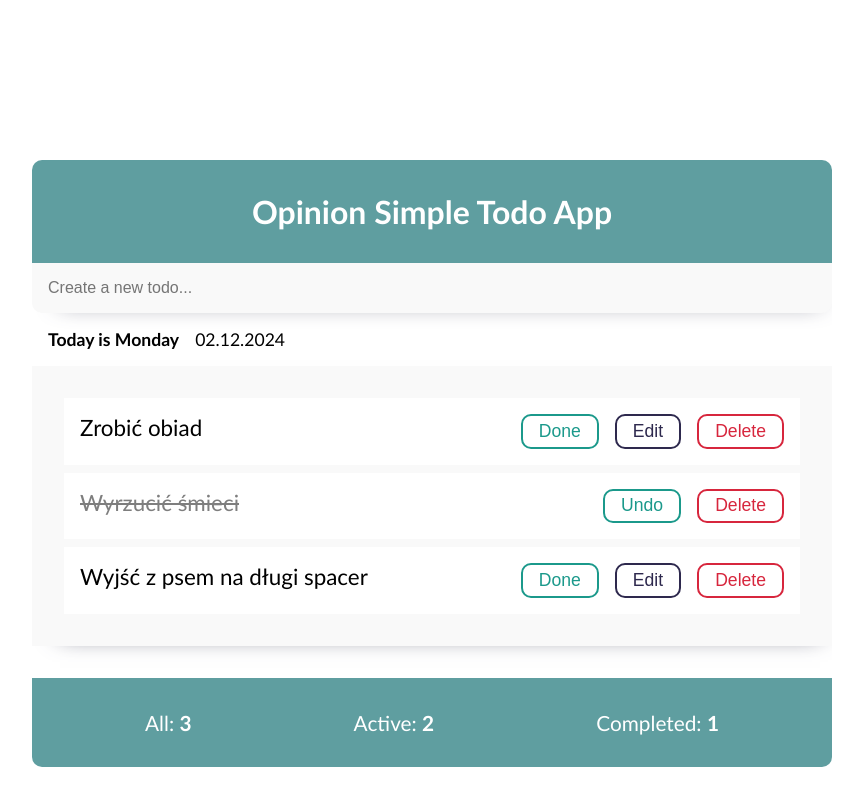
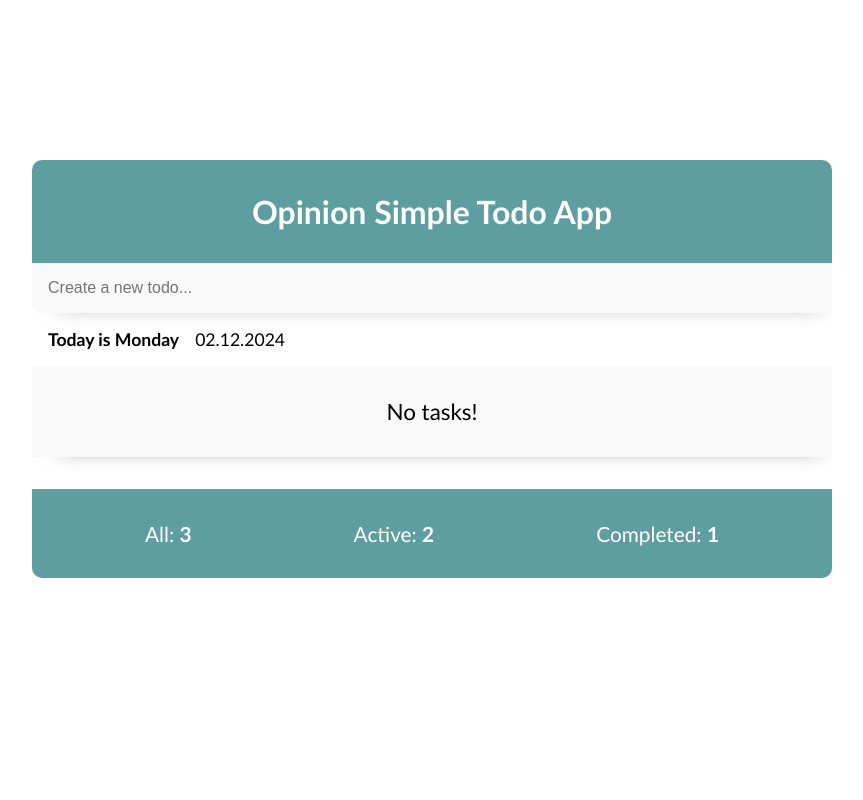
Before and after one commit to Kris1027/opinion-simple-todo-app, a React (Vite) app: page / in a window 1280 px wide. Shown: the whole page, without its empty margins (208-1071 px from the left). Built offline with nearby package versions, Linux system fonts and the light colour scheme.

Commit message:
build handleAddTask function

```diff
--- a/src/components/add-form/add-form.jsx
+++ b/src/components/add-form/add-form.jsx
@@ -1,9 +1,14 @@
 import styles from './add-form.module.css';
 
-const AddForm = () => {
+const AddForm = ({ taskInput, setTaskInput, handleAddTask }) => {
     return (
-        <form className={styles.addForm}>
-            <input type='text' placeholder='Create a new todo...' />
+        <form onSubmit={handleAddTask} className={styles.addForm}>
+            <input
+                value={taskInput}
+                onChange={(e) => setTaskInput(e.target.value)}
+                type='text'
+                placeholder='Create a new todo...'
+            />
             <button type='submit' hidden />
         </form>
     );
--- a/src/todo.jsx
+++ b/src/todo.jsx
@@ -1,3 +1,4 @@
+import { useState } from 'react';
 import AddForm from './components/add-form/add-form';
 import Container from './components/container/container';
 import Heading from './components/heading/heading';
@@ -6,17 +7,31 @@ import TaskSummary from './components/task-summary/task-summary';
 import TodayDate from './components/today-date/today-date';
 
 const Todo = () => {
-    const tasks = [
-        { id: 1, text: 'Zrobić obiad', complete: false },
-        { id: 2, text: 'Wyrzucić śmieci', complete: true },
-        { id: 3, text: 'Wyjść z psem na długi spacer', complete: false },
-    ];
+    const [tasks, setTasks] = useState([]);
+    const [taskInput, setTaskInput] = useState('');
+
+    const handleAddTask = (e) => {
+        e.preventDefault();
+        if (taskInput.trim() !== '') {
+            const newTask = {
+                id: Math.random(),
+                text: taskInput,
+                complete: false,
+            };
+            setTasks([...tasks, newTask]);
+            setTaskInput('');
+        }
+    };
 
     return (
         <Container>
             <header>
                 <Heading />
-                <AddForm />
+                <AddForm
+                    taskInput={taskInput}
+                    setTaskInput={setTaskInput}
+                    handleAddTask={handleAddTask}
+                />
                 <TodayDate />
             </header>
             <main>
```
